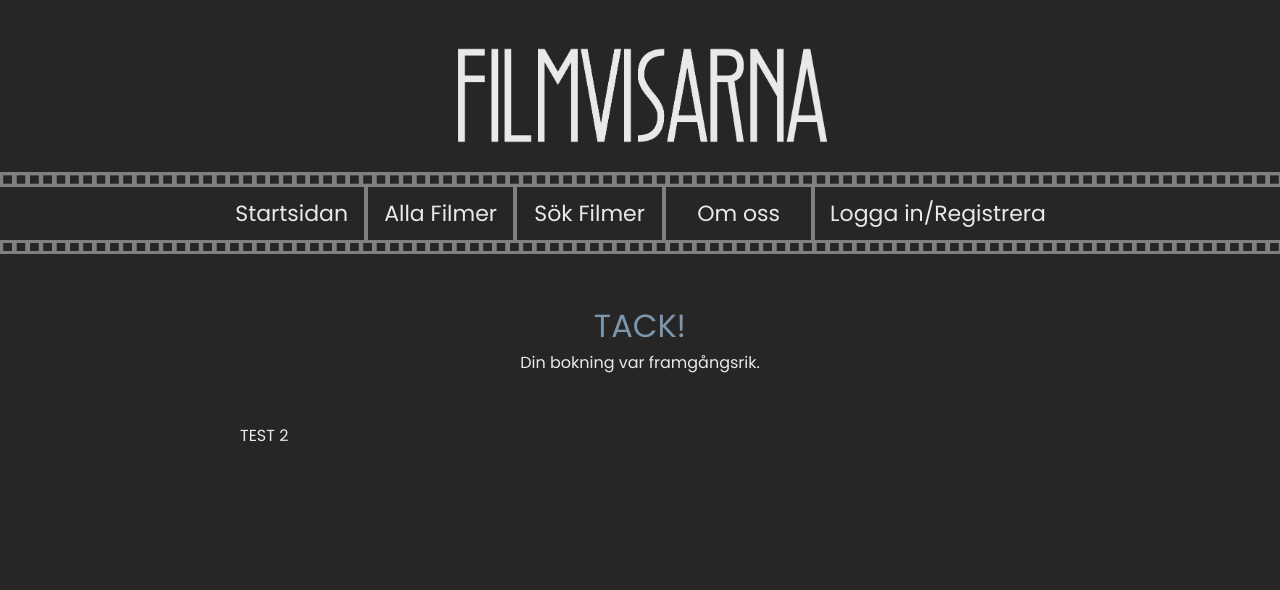
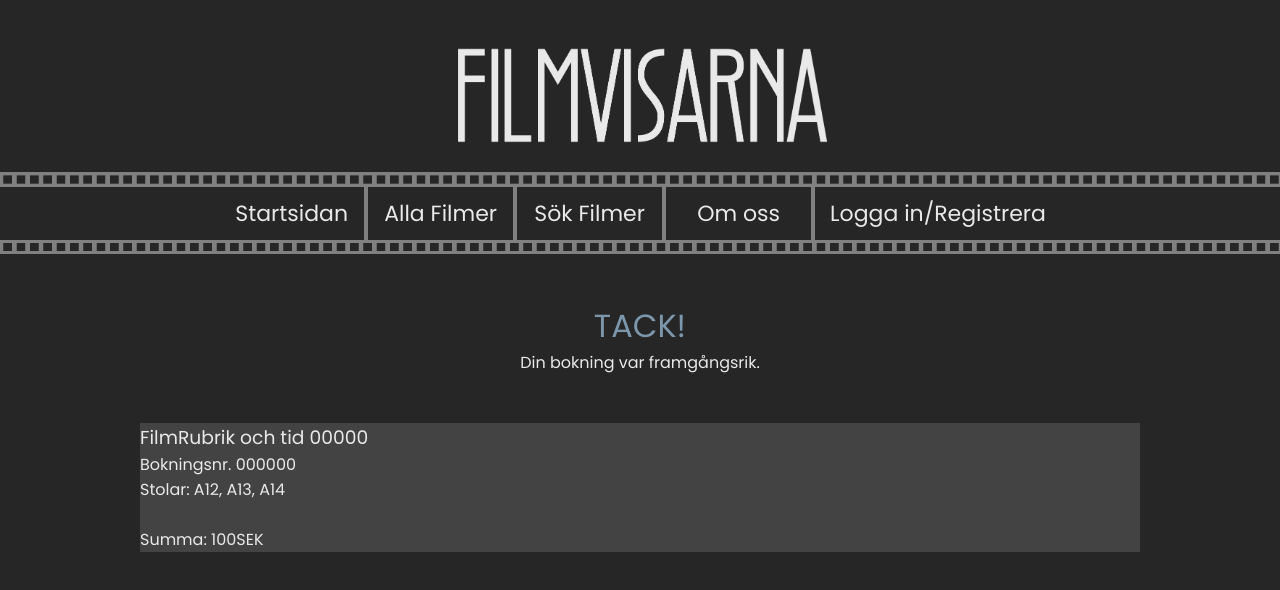
Before and after one commit to Marko350/filmvisarna, a React (Create React App) app: page /confirmation in a window 1280 px wide. Shown: the top 590 px of the page. Built offline with nearby package versions, Linux system fonts and the light colour scheme; no server answers; a web font is replaced by a local one.

Commit message:
Added placeholder text + background

```diff
--- a/src/components/ConfirmationPageInfo.jsx
+++ b/src/components/ConfirmationPageInfo.jsx
@@ -3,8 +3,12 @@ import styles from "../css/ConfirmationPage.module.css";
 function ConfirmationPageInfo() {
 
     return (
-        <div className="container">
-            <p>TEST 2</p>
+        <div className={styles.confirmationBox}>
+            <h3>FilmRubrik och tid 00000</h3>
+            <p>Bokningsnr. 000000</p>
+            <p>Stolar: A12, A13, A14</p>
+            <br></br>
+            <p>Summa: 100SEK</p>
         </div>
     )
 }
--- a/src/css/ConfirmationPage.module.css
+++ b/src/css/ConfirmationPage.module.css
@@ -5,3 +5,7 @@
 .confirmationH1{
     color: var(--main-header);
 }
+
+.confirmationBox{
+    background-color: #434343;
+}
```
